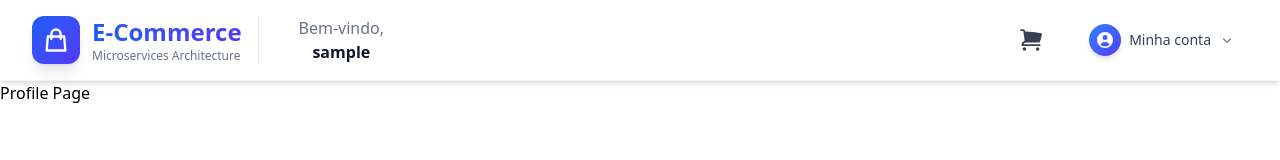
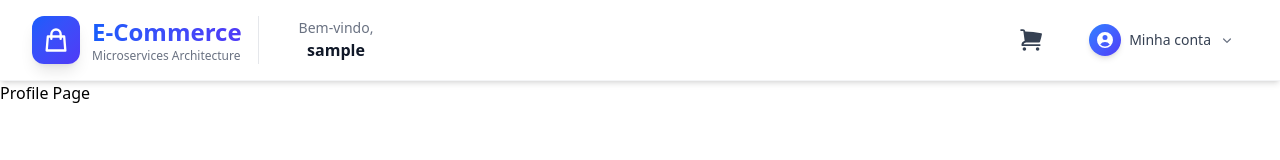
Before and after one commit to marcosv1tor/e-commerce-microservices, a React (Vite) app in the folder WebApps/ecommerce-app/: page /profile in a window 1280 px wide. Shown: the top 160 px of the page. Built offline with nearby package versions, Linux system fonts and the light colour scheme; no server answers; sample sign-in values are in the browser's storage.

Commit message:
fix: correções API's e FrontEnd

```diff
--- a/WebApps/ecommerce-app/src/components/Header.tsx
+++ b/WebApps/ecommerce-app/src/components/Header.tsx
@@ -81,8 +81,8 @@ export default function Header() {
 
                             <div className="flex items-center gap-4 pl-6 ml-auto pr-6">
                                 <div className="text-center pr-6">
-                                    <p className="text-s text-gray-500">Bem-vindo,</p>
-                                    <p className="font-bold text-gray-900">{user}</p>
+                                    <p className="text-xs sm:text-sm text-gray-500">Bem-vindo,</p>
+                                    <p className="text-sm sm:text-base font-bold text-gray-900 truncate">{user}</p>
                                 </div>
                             </div>
 
```
